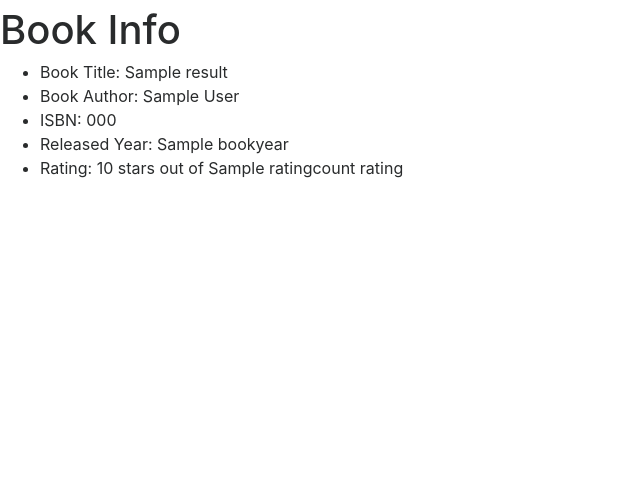
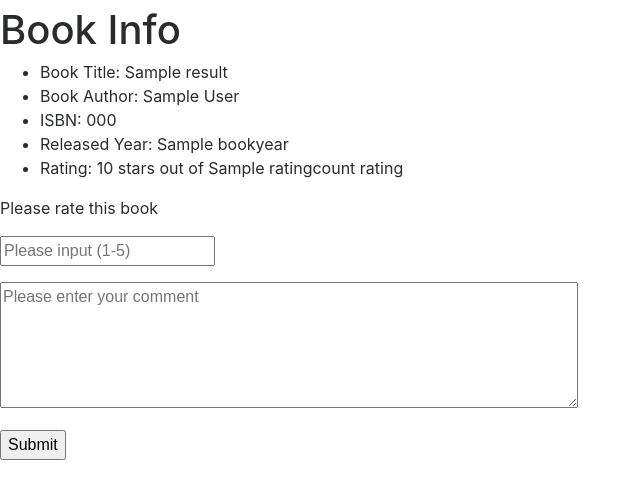
Before and after one commit to chouliem/project1, a Flask app: template templates/bookinfo.html in a window 1280 px wide. Shown: the top 499 px of the page, without its empty margins (0-641 px from the left). Run offline with Flask 2, Linux system fonts and the light colour scheme; the template is opened without the code that fills it: most values are stand-ins (such as "Sample title", 1, 10 or a date in 2020); some libraries are stand-ins or nearby versions.

Commit message:
modified application.py and supporting files

```diff
--- a/application.py
+++ b/application.py
@@ -45,7 +45,7 @@ def index():
     message = " "
     return render_template("index.html", message=message)
 
-@app.route("/loggedin", methods=["POST"])
+@app.route("/loggedin", methods=["POST", "GET"])
 def loggedin():
     username = request.form.get("name")
     userpass = request.form.get("password")
@@ -57,11 +57,19 @@ def loggedin():
         message = "Your username and password do not matched. Please try again."
         return render_template("index.html", message=message)
     else:
-        return render_template("loggedin.html", name=username, password=userpass)
+        if session.get("loggedinusers") is None:
+            session["loggedinusers"] = []
+        if request.method == "POST":
+            user = matchuser.userid
+            session["loggedinusers"].append(user)
+            # session["loggedinusers"] = user
+
+        return render_template("loggedin.html", name=username, password=userpass, id=matchuser.userid)
 
 #Route for logging out
 @app.route("/logout")
 def logout():
+    session.pop("loggedinusers", None)
     message = "You are logged out. Good Bye!"
     return render_template("index.html", message=message)
 
@@ -127,6 +135,31 @@ def searchagain():
     message = " "
     return render_template("loggedin.html", message=message)
 
+
+@app.route("/ratebook/<int:book_id>", methods=["POST"])
+def ratebook(book_id):
+    userrate = request.form.get("userrate")
+    userreview = request.form.get("userreview")
+    userid = session["loggedinusers"][0]
+
+    #make sure book requested information is in my system.
+    result = db.execute("select * from bookinfo where bookid = :bookid",
+            {"bookid": book_id}).rowcount
+
+    if result == 1:
+        #check if a particular user had reviewed a particular book, if he had then can't review again, else he will review the book.
+        reviewed = db.execute("select * from bkreview where book_id = :book_id and reviewby = :userid", {"book_id": book_id, "userid": userid}).rowcount
+
+        if reviewed == 0:
+            db.execute("INSERT INTO bkreview (book_id, review, starred, reviewby, starredby) VALUES (:book_id, :review, :starred, :reviewby, :starredby)",
+                {"book_id": book_id, "review": userreview, "starred": userrate, "reviewby": userid, "starredby": userid})
+            db.commit()
+            message = "Thank you for the review"
+        else:
+            message = "Sorry you had reviewed this book previously"
+    # message = (f"{userrate} and {userreview} and {userid}")
+    return render_template("loggedin.html", message=message)
+
 @app.route("/api/<string:isbn>")
 def book_api(isbn):
     #makesure book data exists in database
--- a/templates/bookinfo.html
+++ b/templates/bookinfo.html
@@ -15,5 +15,14 @@
         <li>Rating: {{averating}} stars out of {{ratingcount}} rating</li>
     </ul>
 
+    <p>Please rate this book</p>
+
+    <form action="{{ url_for('ratebook', book_id=result.bookid) }}" method="POST">
+        <p><input type="text" name="userrate" placeholder="Please input (1-5)"></p>
+        <p><textarea name="userreview" rows="5" cols="60" placeholder="Please enter your comment"></textarea></p>
+        <p><button>Submit</button></p>
+    </form>
+
+
 
 {% endblock %}
--- a/templates/loggedin.html
+++ b/templates/loggedin.html
@@ -5,7 +5,7 @@
 {% endblock %}
 
 {% block body %}
-    <p> How are you today {{ name }} {{password}}? </p>
+    <p> How are you today {{ name }} {{password}} {{userid}}? </p>
     <p> {{message}}</p>
 
     <p> What kind of book you are looking for?</p>
```
